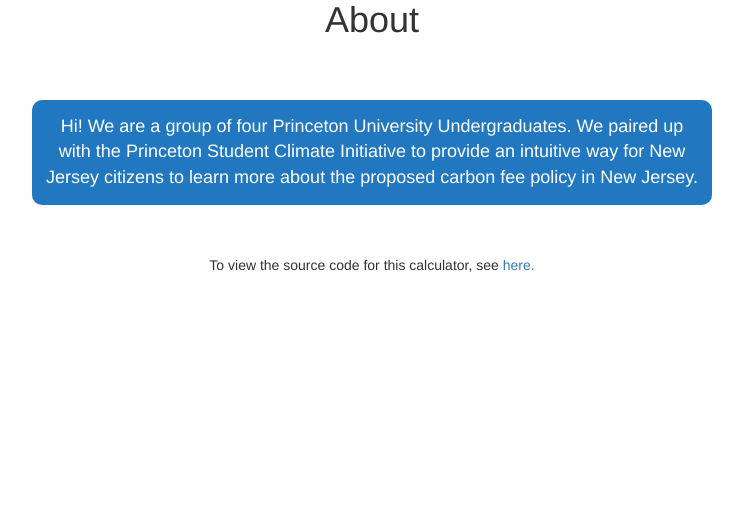
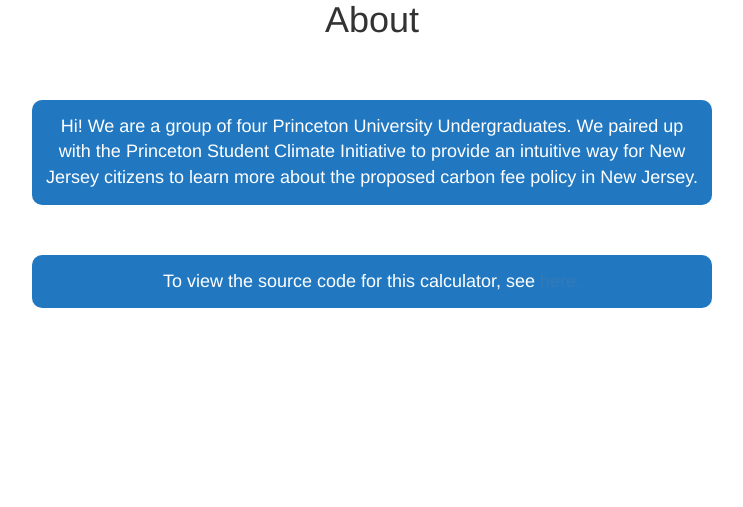
Before and after one commit to lujonathanh/njcdc, a Django app: page /calc/about_calculator/ in a window 1280 px wide. Shown: the part 239-746 px from the top of the page, without its empty margins (268-1011 px from the left). Run offline with Django 3.2, Linux system fonts and the light colour scheme; some libraries are stand-ins or nearby versions.

Commit message:
Update about_calc.html

```diff
--- a/calc/templates/calc/about_calc.html
+++ b/calc/templates/calc/about_calc.html
@@ -48,7 +48,7 @@
   Hi! We are a group of four Princeton University Undergraduates. We paired up with the Princeton Student Climate Initiative to provide an intuitive way for New Jersey citizens to learn more about the proposed carbon fee policy in New Jersey.
 </div>
 
-<div class="container text-center">
+<div class="jumbotron text-center">
     To view the source code for this calculator, see <a href="lujonathanh.github.io/njcdc" style="color: #66666">here.</a>
 </div>
 
```
